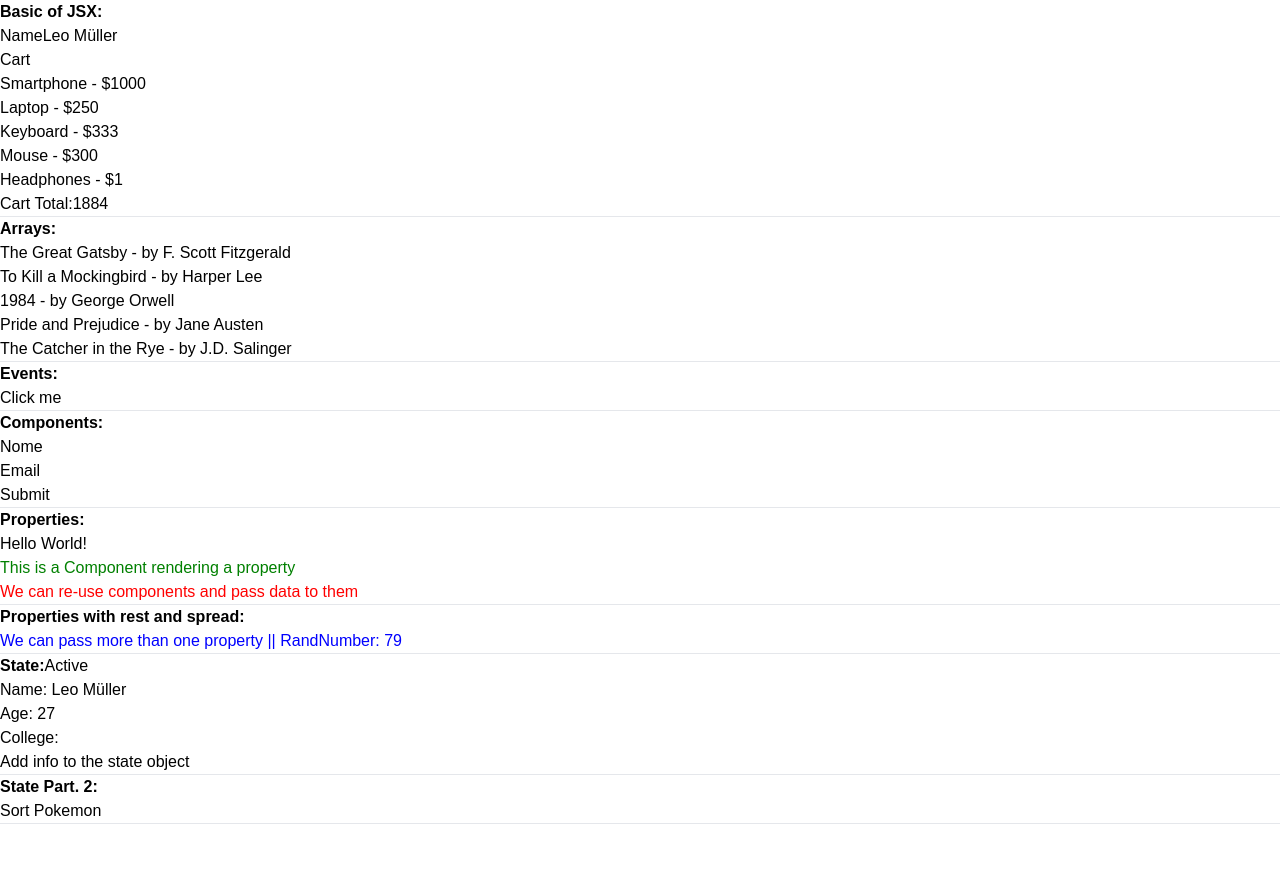
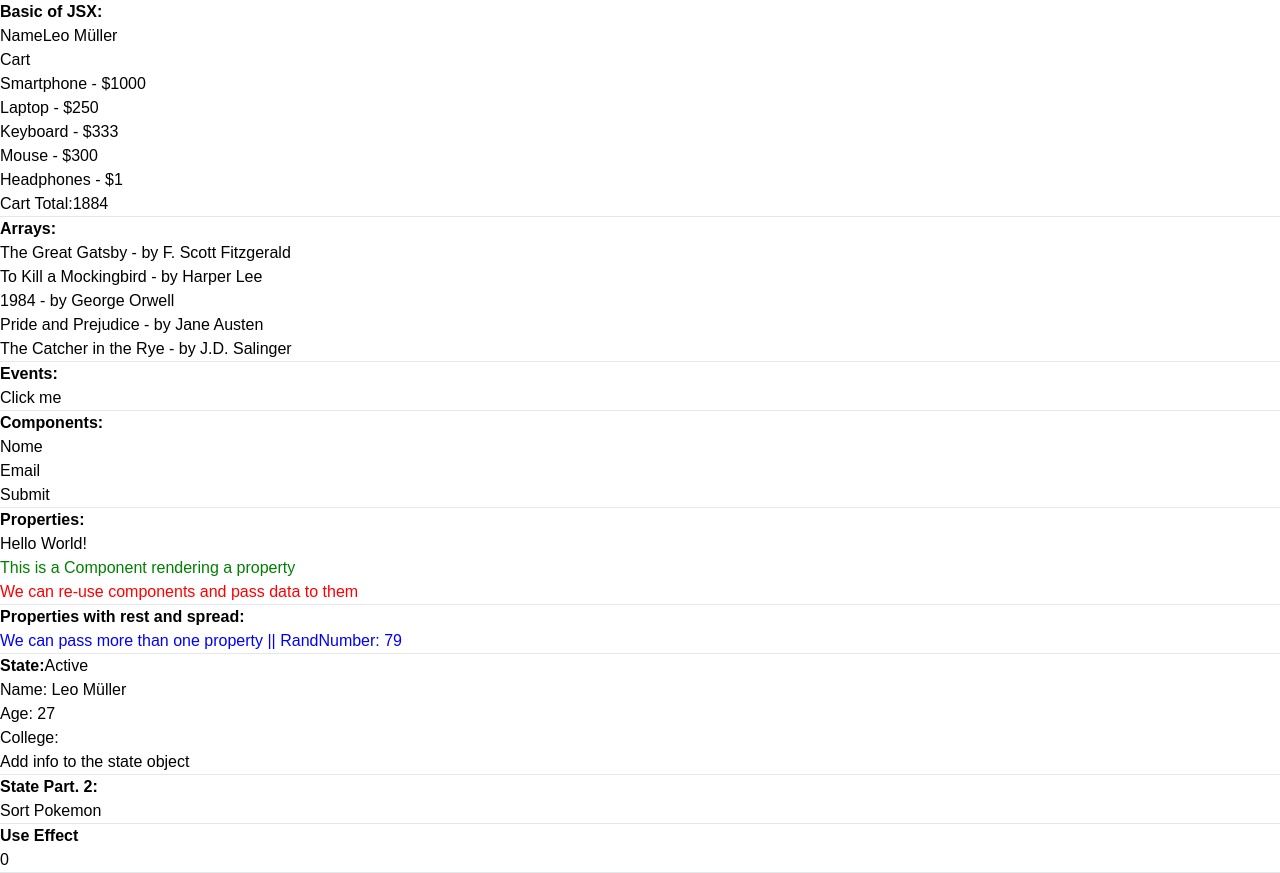
Before and after one commit to leomullerluiz/react-for-newbies, a React (Vite) app: page / in a window 1280 px wide. Before the commit the page ends 824 px from the top, so only its background shows below. Built offline with nearby package versions, Linux system fonts and the light colour scheme.

Commit message:
about use effect

```diff
--- a/src/App.jsx
+++ b/src/App.jsx
@@ -8,6 +8,7 @@ import Properties from './Basic/Properties.jsx'
 import Spread from './Basic/Spread.jsx'
 import UseStateHook from './Hooks/UseStateHook.jsx'
 import UseStateHook_2 from './Hooks/UseStateHook_2/UseStateHook_2.jsx'
+import UseEffectHook from './Hooks/UseEffectHook/UseEffectHook.jsx'
 
 const App = () => {
 
@@ -43,6 +44,9 @@ const App = () => {
             <b>State Part. 2:</b> <br />
             <UseStateHook_2 />
             <hr className='my-8' />
+            <b>Use Effect</b><br />
+            <UseEffectHook />
+            <hr className='my-8' />
 
         </div>
 
--- /dev/null
+++ b/src/Hooks/UseEffectHook/UseEffectHook.jsx
@@ -0,0 +1,20 @@
+//All components have a life cycle. The life cycle of a component is the set of events that occur at a particular point in time. He initiates, updates, and finishes. The component appears on the screen, it is updated, and then it disappears.
+import { useState, useEffect } from "react";
+
+const UseEffectHook = () => {
+    const [count, setCount] = useState(0);
+
+
+    //useEffect hook is used to perform side effects in function components. It is a way to tell React when a component is about to be re-rendered. React will call the function you pass to useEffect after every render, and also after the initial render. The second argument is an array of dependencies. If any of the dependencies change, the effect will be re-run.
+    useEffect(() => {
+        console.log("useEffect");
+    }, [count]);
+    //This hook needs a state and a dependency, the state is what will change and the dependency is what must be changed for the hook to be executed
+
+    return (
+        <div>
+            <button onClick={() => setCount(count + 1)} className='inline-block rounded border px-12 py-3 text-sm font-medium bg-blue-500 text-white'>{count}</button>
+        </div>);
+};
+
+export default UseEffectHook;
```
